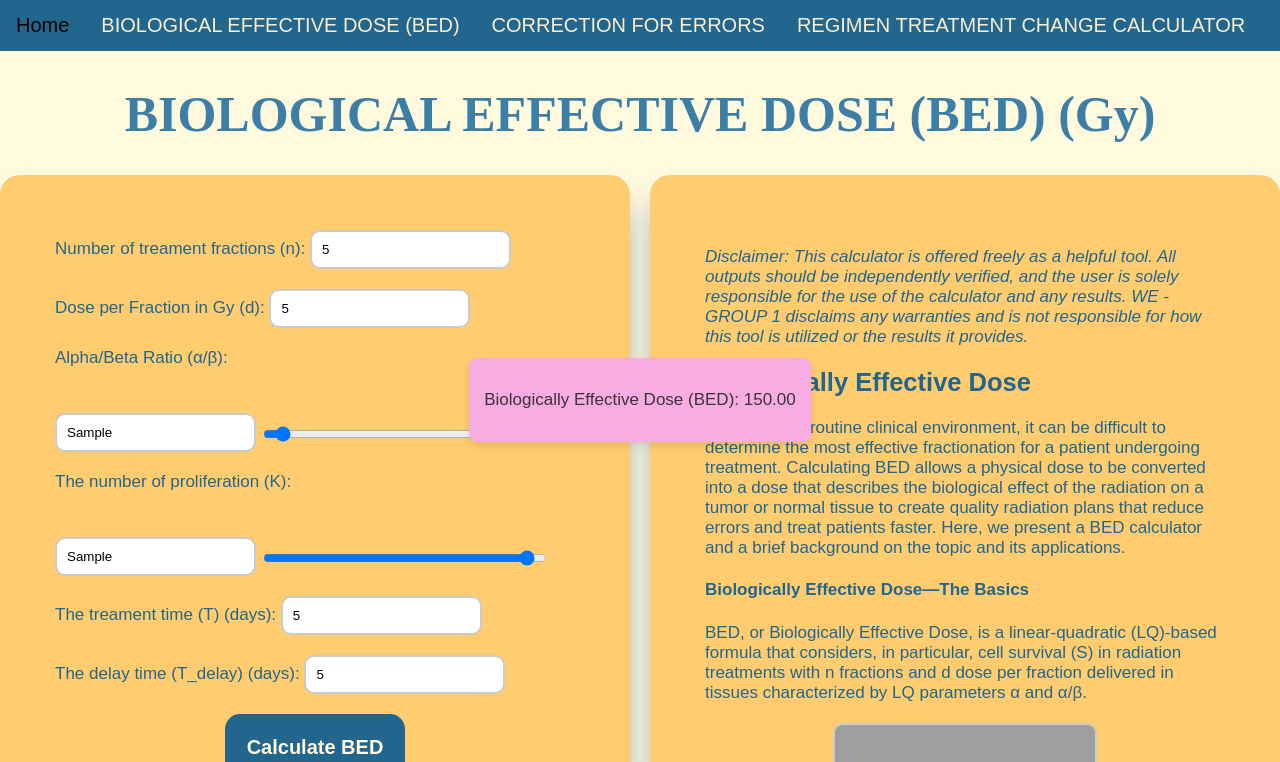
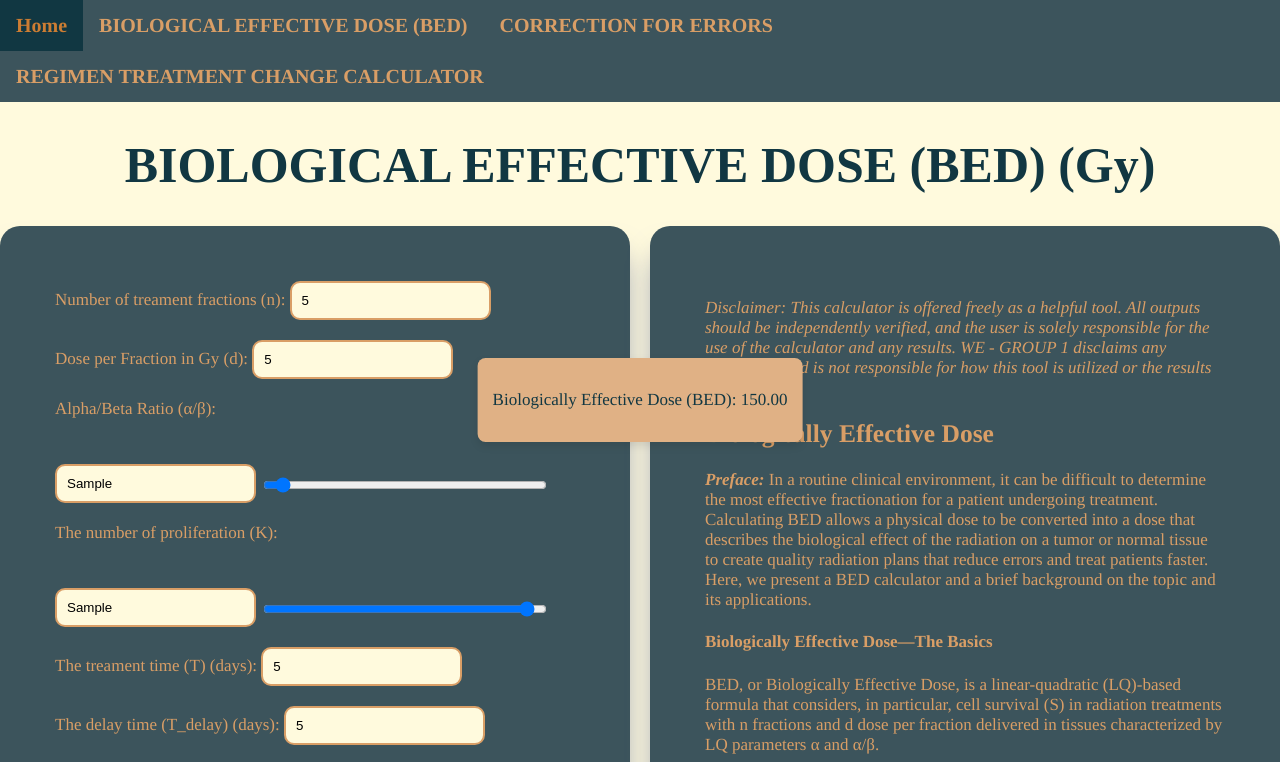
Before and after one commit to DVTkhongbao-giocode296/SHBX1, a plain HTML site: page BED.html in a window 1280 px wide. Both pictures are taken after typing "5", "5", "Sample", "Sample", "5", "5" into the empty fields and a click on the button "Calculate BED". Shown: the top 762 px of the page. Drawn offline with Linux system fonts and the light colour scheme; grey boxes are pictures that could not be loaded.

Commit message:
Update BED.css

```diff
--- a/BED.css
+++ b/BED.css
@@ -1,25 +1,27 @@
 .nav {
+  font-family: 'Times', sans-serif;
   overflow: hidden;
-            background-color: #22668D;
+  background-color: #3c545c;
 }
 
 .nav a {
   float: left;
   display: block;
-            color: #FAEED1;
+  color: #d99e66;
   text-align: center;
   padding: 14px 16px;
+  font-weight: bold;
   text-decoration: none;
 }
 
 .nav a:hover {
-            background-color: #22668D;
-            color: black;
+  background-color: #113742;
+  color: #cc7d33;
 }
 body {
-    font-family: Arial, Helvetica, sans-serif;
+font-family: 'Times', sans-serif;
 background-color: #FFFADD;
-    color: #22668D;
+color: #113742;
 font-size: 20px;
 text-align:center;
 margin: 0;
@@ -30,7 +32,7 @@
 font-family: 'Times New Roman', sans-serif;
 height: 130px;
 width: 100%;
-    color: rgb(61, 126, 166);
+color: #113742;
 font-size: 50px;
 margin-bottom: 0px;
 }
@@ -44,16 +46,17 @@
 
 #calculatorForm,
 #csdlForm {
-      background-color: rgba(255, 255, 255, 0.8);
+background-color:  #3c545c;
 padding: 55px;
 border-radius: 15px;
-      box-shadow: 0 0 10px rgba(0, 0, 0, 0.1);
+box-shadow: 0 0 10px  #000000;
 max-width: 1000px;
 width: 550px;
-      background: #FFCC70;
+background: #3c545c;
 border-radius: 5px;
 box-shadow: #67729D 0px 20px 30px -10px;
-      color: #22668D;
+color: #D99E66;
+
 font-size: 17px;
 height: 500px;
 border-radius: 20px;
@@ -68,37 +71,51 @@
 }
 
 input {
-      outline: none;
-      border: #191919 5px;
+outline: 2px;
+background-color: #FFFADD;
+border: #D99E66 solid 5px;
 padding: 10px;
 }
 input[type="range"] {
 width: 50%;
 margin: 0 40%;
+color: #113742;
 transform: translateY(115%);
 }
 
 .o {
 border-radius: 10px;
-      border: 2px solid #cacaca;
+border: 2px solid #D99E66;
 position: relative;
 }
 
 .r {
 border-radius: 10px;
-      border: 2px solid #cacaca;
+border: 2px solid #D99E66;
 position: relative;
 margin-top: 50%;
 }
 button {
+font-family: 'Times', sans-serif;
 font-size: 20px;
-      color: #FFFADD;
+color: #113742;
 padding: 20px;
-      border: 2px solid #22668D;
-      background: #22668D;
+border: 2px solid #D99E66;
+background: #D99E66;
 display: block;
 cursor: pointer;
 border-radius: 15px;
+}
+math {
+font-size: 28px;
+margin: 10px;
+padding: 10px;
+text-align: center;
+border: 3px solid #D99E66;
+border-radius: 10px;
+background-color: #fffadd;
+color: #113742;
+
 }
 
 .cal {
@@ -112,17 +129,18 @@
     top: 50%;
     left: 50%;
     transform: translate(-50%, -50%);
-              background-color: #f7ade2;
+    background-color: #e0b185;
     padding: 15px;
     text-align: center;
     border-radius: 8px;
     box-shadow: 0 4px 8px rgba(0, 0, 0, 0.1);
     z-index: 1000;
-              color: #3d323a;
+    color: #113742;
 }
 footer {
-            background-color: #22668D;
-            color: #FAEED1;
+  background-color: #3c545c;
+  color: #d99e66;
+  font-weight: bold;
   text-align: center;
   padding: 20px 0px 20px 0px;
   border-left: 20px;
@@ -147,22 +165,28 @@
 .nav a {
 float: left;
 display: block;
-        color: #FAEED1;
+color: #d99e66;
 text-align: left;
 padding: 10px 12px;
 text-decoration: none;
 }
+.nav a:hover {
+  background-color: #113742;
+color: #cc7d33;}
 
 .h1{
 text-align: center;
 font-family: 'Times New Roman', sans-serif;
 height: 100px;
 width: 100%;
-        color: rgb(61, 126, 166);
+color: #113742;
 font-size: 20px;
 margin-bottom: 0px;
 }
 
+math {
+font-size: 15px;
+}
 body {
 font-size: 16px;
   }
@@ -183,4 +207,9 @@
 margin: 0 10%;
 transform: translateY(0);
 }
+footer{
+position: bottom;
+height: 50px;
+padding: 10px;
 }
+}
```
Lines whose indentation alone changed are shown as unchanged.
